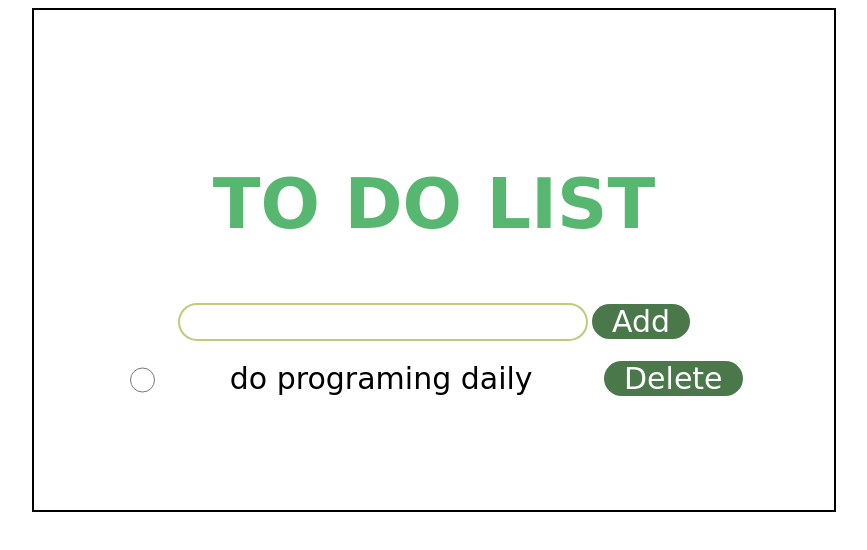
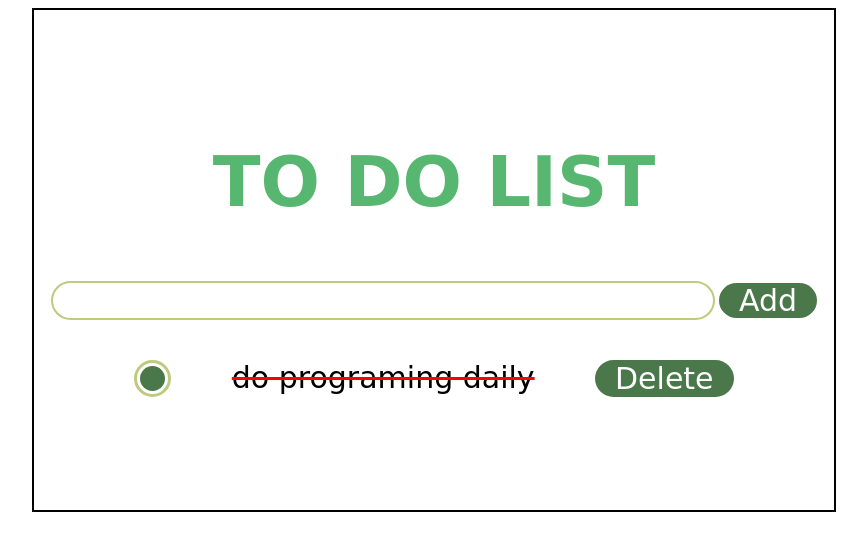
Before and after one commit to Shekhar969/To-do-list, a plain HTML site: page index.html in a window 1280 px wide. Shown: the whole page, without its empty margins (206-1073 px from the left). Drawn offline with Linux system fonts and the light colour scheme; a web font is replaced by a local one.

Commit message:
CSS Done

```diff
--- a/index.html
+++ b/index.html
@@ -1,19 +1,22 @@
 <!DOCTYPE html>
 <html lang="en">
   <head>
-    <meta charset="UTF-8">
-    <meta name="viewport" content="width=device-width, initial-scale=1.0">
+    <meta charset="UTF-8" />
+    <meta name="viewport" content="width=device-width, initial-scale=1.0" />
     <title>To Do List</title>
-    <link rel="stylesheet" href="style.css">
+    <link rel="stylesheet" href="style.css" />
     <script src="script.js"></script>
   </head>
   <body>
     <div class="container">
+
       <h2>TO DO LIST</h2>
-     <input id="userInput" type="text">
+      <input id="userInput" type="text" />
       <button id="Submit">Add</button>
+
       <div class="task">
-     <input type="radio" name="Checkbox" id="Checkbox">
+        <div class="outter"><div class="box"></div></div>
+        <!-- <input type="radio" name="Checkbox" id="Checkbox"> -->
         <p>do programing daily</p>
         <button id="Delete">Delete</button>
       </div>
--- a/style.css
+++ b/style.css
@@ -8,11 +8,14 @@
     margin: 0 auto;
     align-content: center;
     text-align: center;
+    justify-content: center;
+
 }
 .task{
     display: flex;
     justify-content: space-evenly;
     margin: 20px;
+    padding: 20px;
 }
 h2{
     font-size: 70px;
@@ -28,6 +31,10 @@ h2{
     border: 2px solid rgb(158 180 66 / 69%);
     outline: none;
     padding: 0 10px;
+    font-family: "Macondo", cursive;
+    width: 80%;
+
+
 }
 
 #Submit{
@@ -50,6 +57,8 @@ p{
     font-family: "Macondo", cursive;
     font-size: 30px ;
     margin: 0;
+    text-decoration: line-through;
+    text-decoration-color: red;
 }
 #Delete{
     font-size: 30px;
@@ -61,3 +70,23 @@ p{
     border: none;
     background: #1b541ac9;
 }
+
+.box{
+    height: 25px;
+    width: 25px;
+    border-radius: 50%;
+    background: #4b784a;
+}
+
+.outter{
+    padding: 3px;
+    border-radius: 50%;
+    border:3px solid rgb(188 203 125);
+    animation: grow 0.5s;
+}
+
+@keyframes grow{
+    50%{
+        scale: 1.4;
+    }
+}
```
Lines whose indentation alone changed are shown as unchanged.
